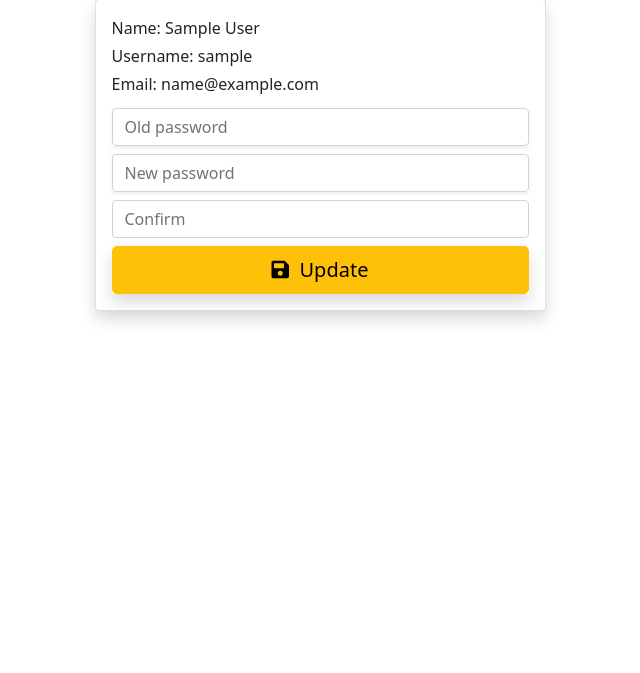
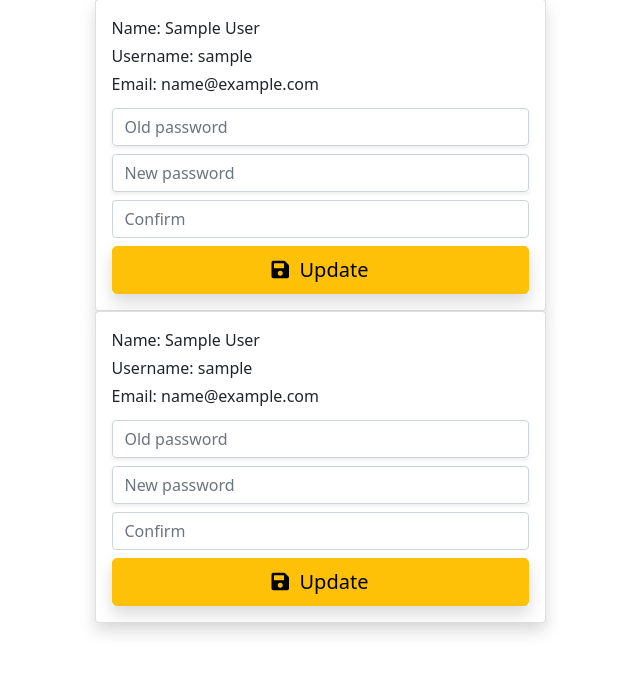
Before and after one commit to gasci/german-words, a Flask app: template templates/profile.html in a window 1280 px wide. Shown: the part 81-754 px from the top of the page, without its empty margins (320-960 px from the left). Run offline with Flask 2, Linux system fonts and the light colour scheme; the template is opened without the code that fills it: most values are stand-ins (such as "Sample title", 1, 10 or a date in 2020); some libraries are stand-ins or nearby versions.

Commit message:
type cnt

```diff
--- a/app.py
+++ b/app.py
@@ -165,8 +165,11 @@ class MainView(FlaskView):
     @login_required
     def index(self):
         types = db.list_types()
+
         db.auto_update_difficulty()
-        return render_template("index.html", types=types)
+        type_counts = db.count_words_type()
+
+        return render_template("index.html", types=types, type_counts=type_counts)
 
     @login_required
     def profile(self):
@@ -346,7 +349,7 @@ class WordView(FlaskView):
     @login_required
     def get_counts(self):
         type = request.args.get("type", False)
-        counts = db.count_words(type)
+        counts = db.count_words_diff(type)
         return counts, 200
 
 
--- a/classes/server.py
+++ b/classes/server.py
@@ -18,6 +18,7 @@ class Server:
             "word_text_color"
         ] = lambda var_list: self.word_text_color_fixer(var_list)
         self.app.jinja_env.filters["str"] = lambda u: str(u)
+        self.app.jinja_env.filters['zip'] = zip
         self.app.jinja_env.filters["hidden"] = lambda u: "d-none" if not u else ""
         self.app.jinja_env.filters["len"] = lambda u: len(u)
         self.app.jinja_env.filters["cap"] = lambda u: u.capitalize()
--- a/templates/index.html
+++ b/templates/index.html
@@ -37,14 +37,14 @@
                 difficulties</button>
 
 
-            {% for type in types %}
+            {% for type, count in types|zip(type_counts) %}
             <div>
                 <div class="input-group mt-2 shadow">
                     <button onclick="location.href=`{{url_for('WordView:list', type=type)}}`"
                         class="btn-lg btn btn-outline-dark"><i class="fas fa-arrow-right"></i></button>
                     <button onclick="location.href=`{{url_for('WordView:list', type=type)}}`"
                         class="btn-lg form-control btn btn-outline-dark" style="text-align:left"
-                        type="button">{{type.title()}}s</button>
+                        type="button">{{type.title()}}s ({{count.count}})</button>
                 </div>
             </div>
             {% endfor %}
--- a/templates/profile.html
+++ b/templates/profile.html
@@ -39,6 +39,32 @@
                 </div>
             </form>
         </div>
+
+        <div class="card shadow p-3">
+            <div class="mb-1">Name: {{user_dict["first_name"]}} {{user_dict["last_name"]}}</div>
+            <div class="mb-1">Username: {{user_dict["username"]}}</div>
+            <div class="mb-1">Email: {{user_dict["email"]}}</div>
+            <form action="{{url_for('AuthView:update_password_auth')}}" method="post" class="mt-2"
+                oninput='password2.setCustomValidity(password2.value != password1.value ? "Passwords do not match." : "")'>
+                <input type="hidden" name="csrf_token" value="{{ csrf_token() }}">
+                <div class="input-group mb-2 shadow-sm">
+                    <input type="password" class="form-control" name="old_password" placeholder="Old password" required>
+                </div>
+
+                <div class="input-group mb-2 shadow-sm">
+                    <input type="password" class="form-control" name="password1" placeholder="New password" required>
+                </div>
+
+                <div class="plural-input input-group mb-2 shadow-sm+">
+                    <input type="password" class="form-control" name="password2" placeholder="Confirm" required>
+                </div>
+
+                <div class="input-group shadow">
+                    <button type="submit" class="btn-lg btn btn-warning w-100"><i
+                            class="fas fa-save"></i>&nbsp;&nbsp;Update</button>
+                </div>
+            </form>
+        </div>
     </div>
 </div>
 {% endblock %}
```
Also changed, not shown: classes/mongo.py (+30 -10 lines).
